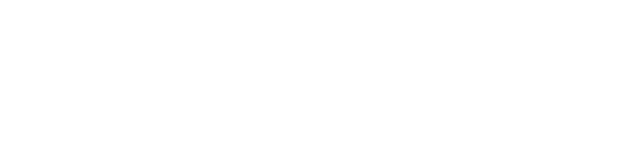
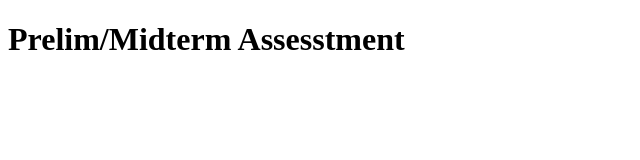
Before and after one commit to arrays2683/IT23A-Assessment, a plain HTML site: page index.html in a window 1280 px wide. Shown: the whole page, without its empty margins (0-640 px from the left). Drawn offline with Linux system fonts and the light colour scheme.

Commit message:
Added Changes

```diff
--- a/index.html
+++ b/index.html
@@ -6,6 +6,6 @@
     <title>Document</title>
 </head>
 <body>
-
+    <h1>Prelim/Midterm Assesstment</h1>
 </body>
 </html>
```
